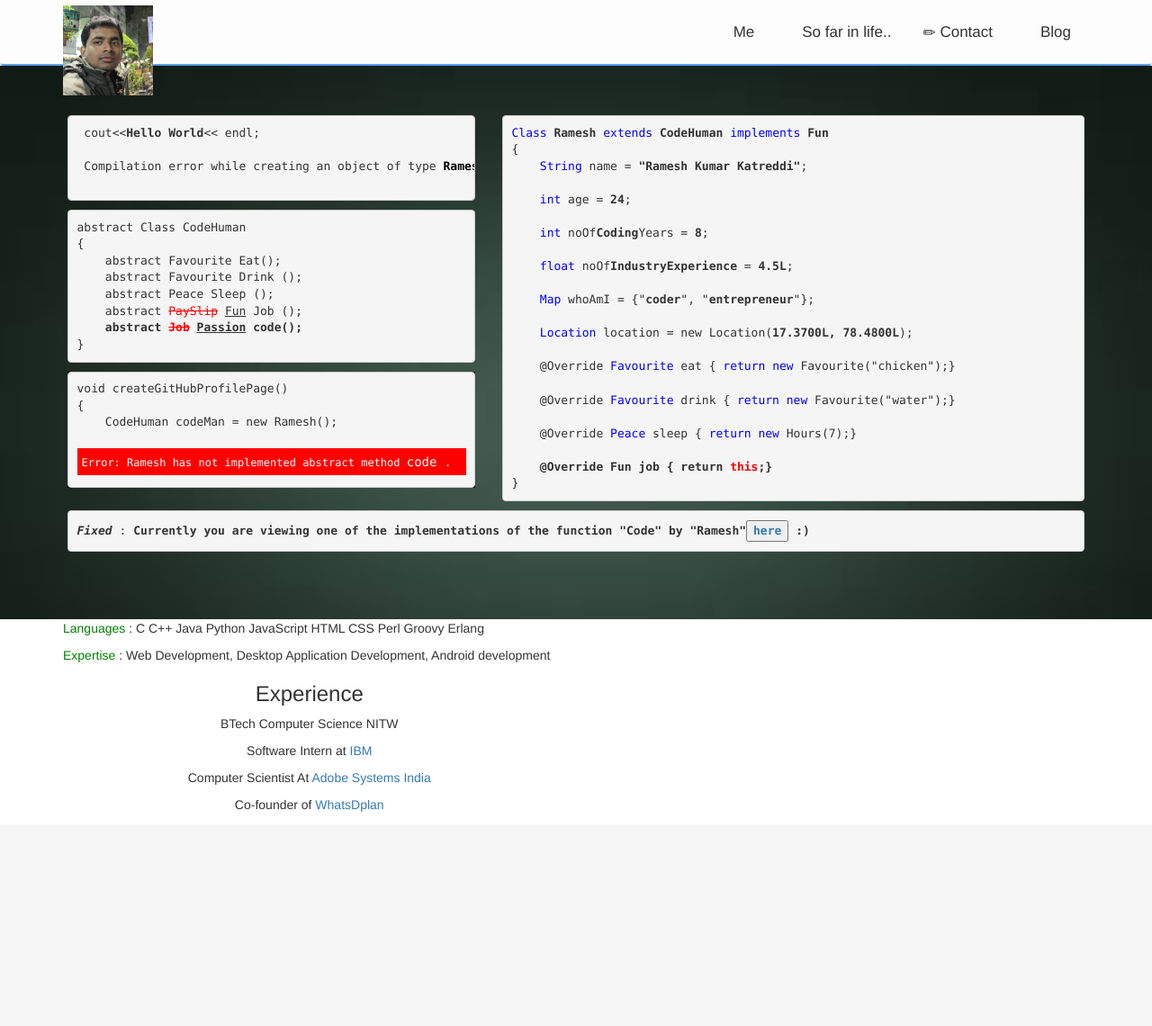
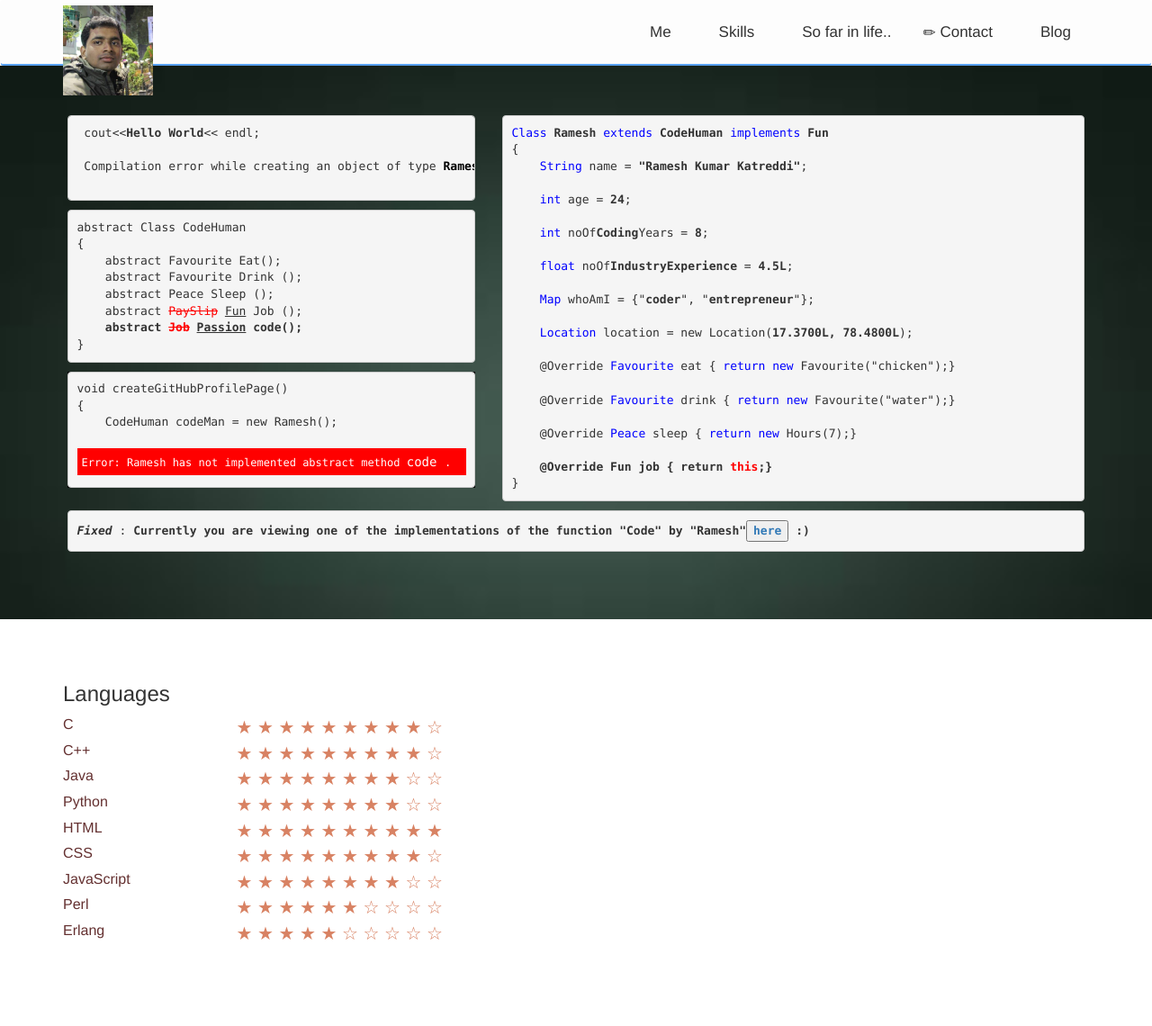
Before and after one commit to ramesh-katreddi/ramesh-katreddi.github.io, a PHP site: page /index.html in a window 1280 px wide. Shown: the whole page at 90% size. Before the commit the page ends 902 px from the top, so only its background shows below. Run offline with PHP 8.4, Linux system fonts and the light colour scheme; some libraries are stand-ins or nearby versions; some web fonts are replaced.

Commit message:
made edits to skils pages

```diff
--- a/css/styles.css
+++ b/css/styles.css
@@ -28,3 +28,27 @@
 {
 	color:blue;
 }
+
+#rating
+{
+    margin-top: 50px;
+    min-height: 400px;
+}
+
+
+#rating .language
+{
+    color:rgb(100, 48, 48);
+    font-size:16px;
+}
+#rating .rating
+{
+    color:rgb(216, 130, 99);
+    font-size:20px;
+}
+
+
+a[id= "rating"]:target ~ #rating {
+    -webkit-transform: translateY( -1000px );
+    transform: translateY( -1000px );
+}
--- a/index.html
+++ b/index.html
@@ -1,7 +1,7 @@
 <!DOCTYPE html>
 <html>
 <head>
-	<title>For the love of code</title>
+	<title>Ramesh Kumar Katreddi</title>
 	<link href="css/bootstrap.css" rel="stylesheet">
 	<link href="css/styles.css" rel="stylesheet">
 	<link href="css/animate.css" rel="stylesheet">
@@ -22,10 +22,10 @@
 	            <span class="icon-bar"></span>
 	        </button>
 	        <div class="collapse navbar-collapse navHeaderCollapse">
-
 	            <ul class="nav navbar-nav navbar-right">
 
                 <li><a href="#"><i class="glyphicon glyphicon-user"></i> Me </a></li>
+                <li><a href="#rating"><i class="glyphicon glyphicon-star"></i> Skills </a></li>
 	            <li><a href="#"><i class="glyphicon glyphicon-road"></i> So far in life.. </a></li>
 	            <li><a href="#"><i class="glyphicon glyphicon-pencil"></i> Contact</a></li>
 	            <li><a href="#"><i class="glyphicon glyphicon-globe"></i> Blog </a></li>
@@ -98,22 +98,33 @@ void createGitHubProfilePage()
 
         </div>
     </div>
-    <div class="container">
-    	<div class="row text-center">
-    		<div class="col-sm-6">
- 					<p class="text-left"> <span style="color:green">Languages</span> : C C++ Java Python JavaScript HTML CSS Perl Groovy Erlang</p>
-    				<p class="text-left"> <span style="color:green">Expertise</span> : Web Development, Desktop Application Development, Android development </p>
-    				    				<h3> Experience </h3>
-    				<p> BTech Computer Science NITW </p>
-    				<p> Software Intern at <a href="www.ibm.com">IBM</a> </p>
-    				<p> Computer Scientist At <a href="www.adobe.com">Adobe Systems India </a></p>
-    				<p> Co-founder of <a href="www.whatsdplan.com">WhatsDplan</a> </p>
+
+
+<div id="rating" ng-app="myApp"  class="container" ng-init="languageRatings=[
+{language:'C',rating:9},
+{language:'C++',rating:'9'},
+{language:'Java',rating:'8'},
+{language:'Python',rating:'8'},
+{language:'HTML',rating:'10'},
+{language:'CSS',rating:'9'},
+{language:'JavaScript',rating:'8'},
+{language:'Perl',rating:'6'},
+{language:'Erlang',rating:'5'}]">
+  <h3>Languages</h3>
+  <div ng-repeat="x  in languageRatings">
+        <div class="row">
+            <div class="col-sm-2 language">
+                    {{x.language}}
             </div>
-    		<div class="col-sm-6">
+            <div class="col-sm-4 rating">
+                    <span  ng-repeat="n in [] | range:x.rating"> &#9733</span>
+                   <span  ng-repeat="n in [] | range:10-x.rating"> &#9734</span>
+            </div>
         </div>
   </div>
 
 </div>
+
     <div class="container">
     	<div class="row">
     		<div class="col-sm-4"> </div>
@@ -129,8 +140,34 @@ void createGitHubProfilePage()
     <script src="js/jquery-1.11.2.min.js" type="application/javascript"></script>
     <script src="js/bootstrap.min.js" type="application/javascript"></script>
     <script src="js/wow.js" type="application/javascript"></script>
+    <script src="http://ajax.googleapis.com/ajax/libs/angularjs/1.3.14/angular.min.js"></script>
+
 	<script>
 		new WOW().init();
+        var myApp = angular.module('myApp', []);
+        myApp.filter('range', function() {
+          return function(input, total) {
+            total = parseInt(total);
+            for (var i=0; i<total; i++)
+              input.push(i);
+            return input;
+          };
+        });
+
+        $(function() {
+          $('a[href*=#]:not([href=#])').click(function() {
+            if (location.pathname.replace(/^\//,'') == this.pathname.replace(/^\//,'') && location.hostname == this.hostname) {
+              var target = $(this.hash);
+              target = target.length ? target : $('[name=' + this.hash.slice(1) +']');
+              if (target.length) {
+                $('html,body').animate({
+                  scrollTop: target.offset().top
+                }, 1000);
+                return false;
+              }
+            }
+        });
+});
 	</script>
 </body>
 </html>
```
Lines whose indentation alone changed are shown as unchanged.
